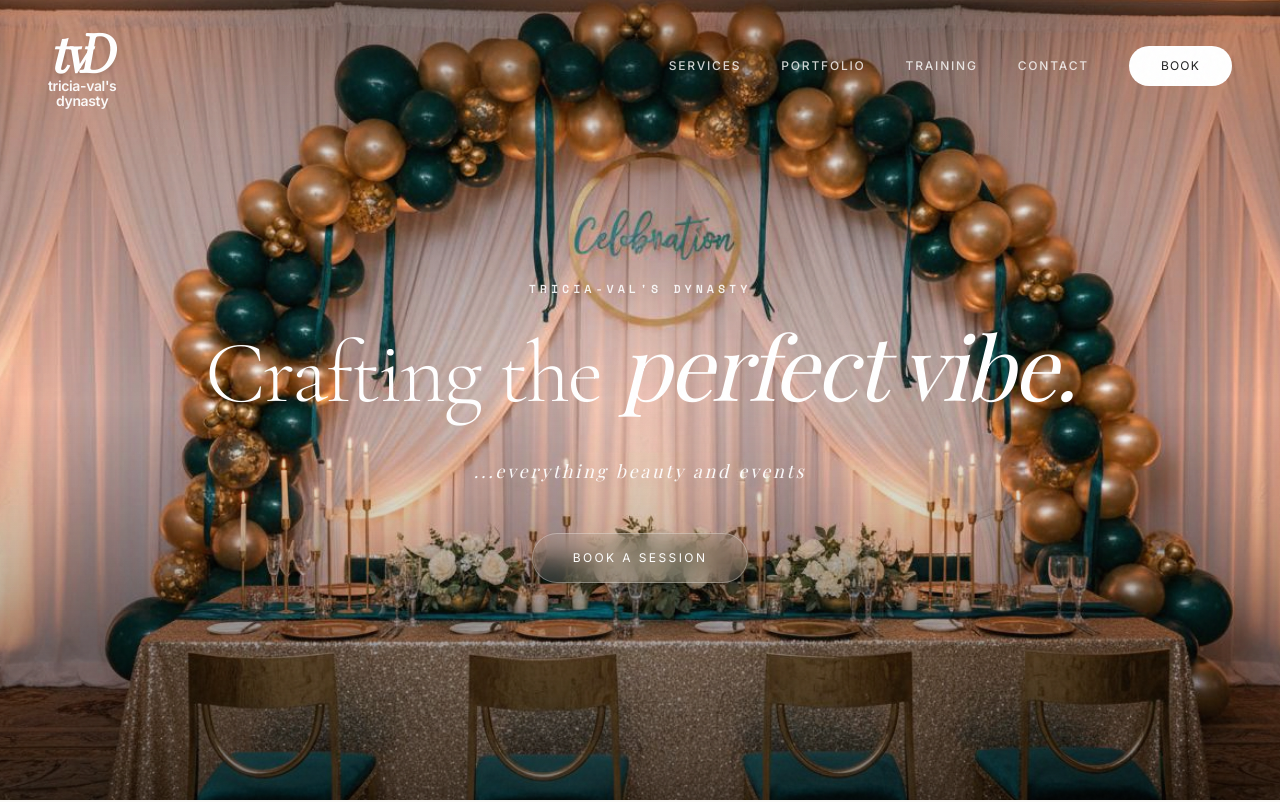
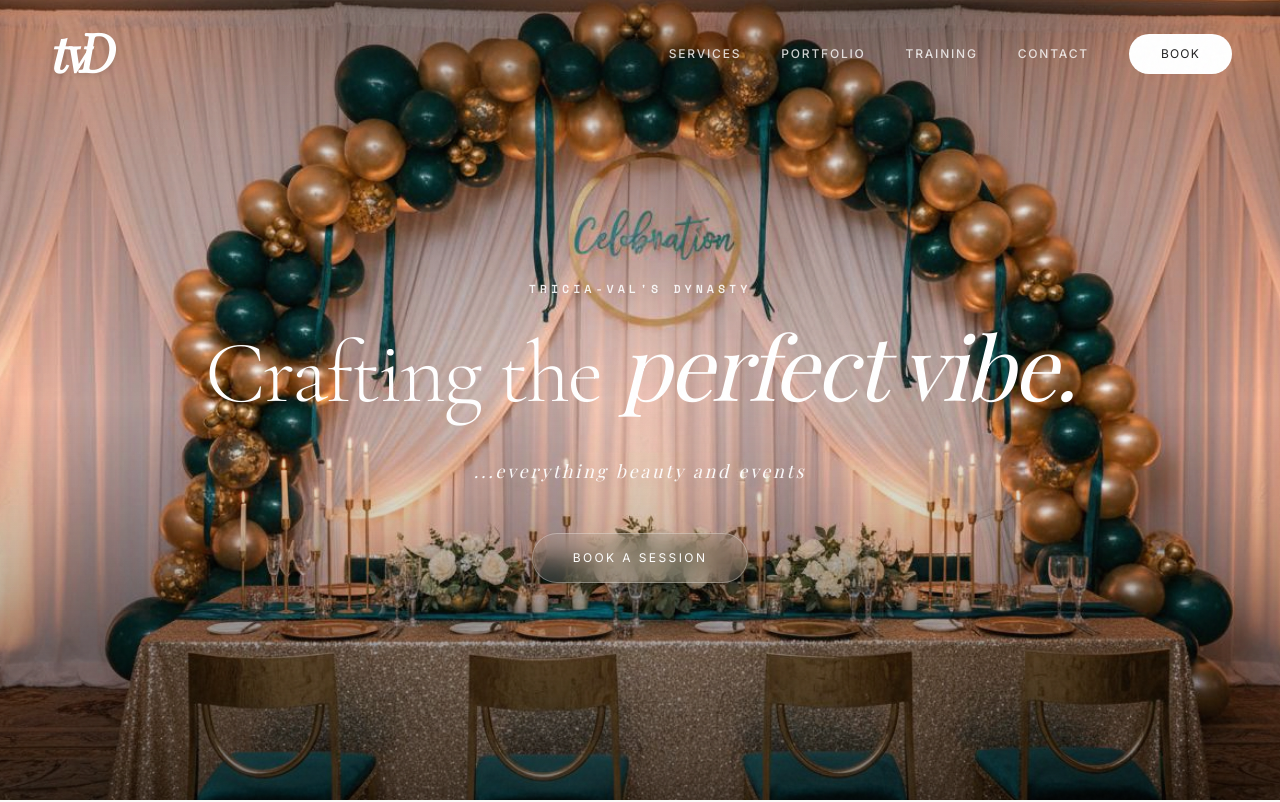
Before and after one commit to Dressy10/tvd, a React (Vite) app in the folder app/: page / in a window 1280 px wide. Shown: the top 802 px of the page. Built offline with nearby package versions, Linux system fonts and the light colour scheme; a web font is replaced by a local one.

Commit message:
Remove bottom text section from App component
Removed the bottom section displaying the text 'tricia-val's dynasty'.

```diff
--- a/app/src/App.tsx
+++ b/app/src/App.tsx
@@ -140,17 +140,6 @@ function App() {
             <span className="font-display italic font-semibold text-5xl md:text-6xl -ml-1.5">D</span>
           </div>
 
-          {/* Bottom: The bold lowercase text */}
-          <div className={`flex flex-col items-center mt-[-6px] transition-colors duration-500 ${
-            isScrolled ? 'text-teal group-hover:text-charcoal' : 'text-white/95 group-hover:text-champagne'
-          }`}>
-            <span className="font-sans font-extrabold text-[12px] md:text-[14px] leading-[1.1] tracking-tight lowercase">
-              tricia-val's
-            </span>
-            <span className="font-sans font-extrabold text-[12px] md:text-[14px] leading-[1.1] tracking-tight lowercase">
-              dynasty
-            </span>
-          </div>
         </div>
 
         <div className="hidden lg:flex items-center gap-10">
```
